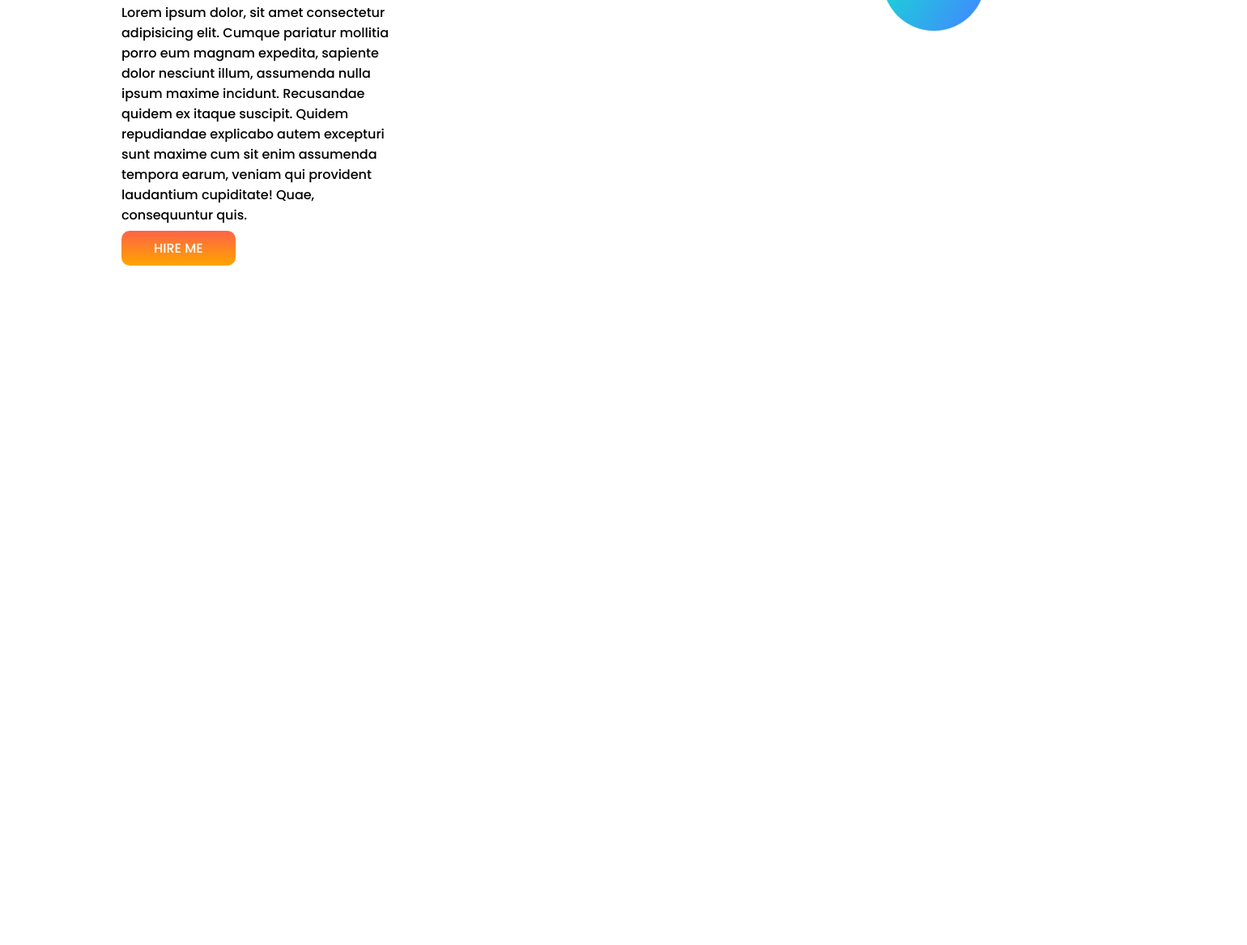
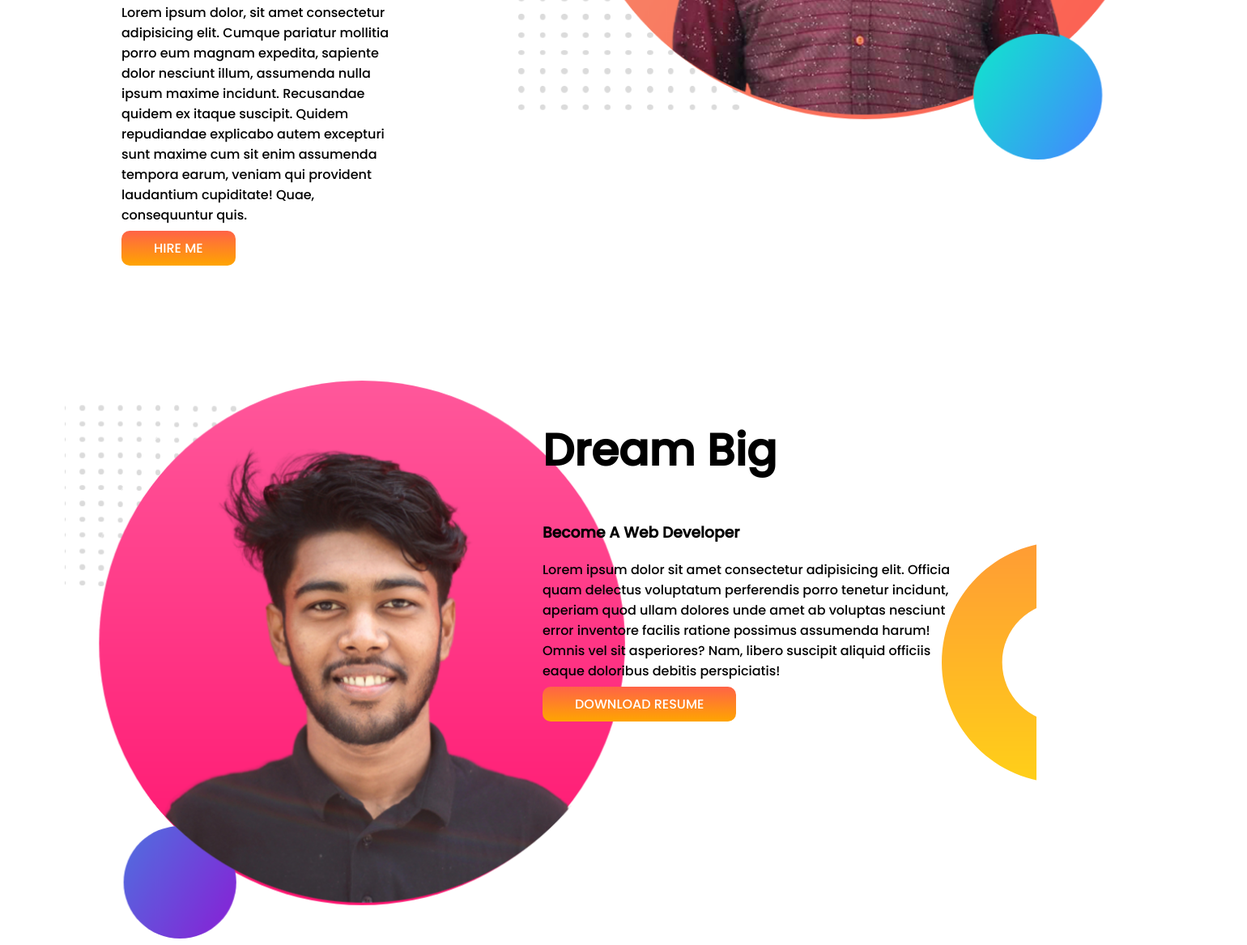
Before and after one commit to Tarek7066/Personal-dev-portfolio, a plain HTML site: page index.html in a window 1280 px wide. Shown: the part 597-1764 px from the top of the page at 81% size, 1540 px wide, since content can reach past the window. Before the commit the page ends 925 px from the top, so only its background shows below. Drawn offline with Linux system fonts and the light colour scheme.

Commit message:
50%-complete

```diff
--- a/css/style.css
+++ b/css/style.css
@@ -6,6 +6,7 @@ body {
   display: flex;
   background-image: url("../images/top-banner.png");
   background-repeat: no-repeat;
+  margin-bottom: 150px;
 }
 .T-color {
   color: orange;
@@ -18,7 +19,8 @@ body {
   margin-left: 150px;
 }
 .flaxing img {
-  width: 40em;
+  width: 50em;
+  margin-right: 100px;
 }
 .btn {
   color: white;
@@ -28,4 +30,27 @@ body {
   text-decoration: none;
 }
 
-/* first section css compleate */
+/* first section css complete */
+
+.section-2 {
+  display: flex;
+  background-image: url(../images/dream-bg.png);
+  background-repeat: no-repeat;
+  background-position: right;
+}
+.flaxing-2 h1 {
+  font-size: 55px;
+}
+.flaxing-2 p {
+  width: 90%;
+}
+.flaxing-2 img {
+  width: 45em;
+  margin-left: 80px;
+}
+.flaxing-2 {
+  width: 50%;
+  margin-right: 30px;
+}
+
+/* second section css complete */
--- a/index.html
+++ b/index.html
@@ -34,5 +34,29 @@
         <img src="images/my-bg.png" alt="my-photo" />
       </div>
     </section>
+
+    <!-- second section -->
+
+    <section class="section-2">
+      <div class="flaxing-2">
+        <img src="images/my-bg2.png" alt="my-photo" />
+      </div>
+      <div class="flaxing-2">
+        <h1>Dream Big</h1>
+        <h3>Become A Web Developer</h3>
+        <p>
+          Lorem ipsum dolor sit amet consectetur adipisicing elit. Officia quam
+          delectus voluptatum perferendis porro tenetur incidunt, aperiam quod
+          ullam dolores unde amet ab voluptas nesciunt error inventore facilis
+          ratione possimus assumenda harum! Omnis vel sit asperiores? Nam,
+          libero suscipit aliquid officiis eaque doloribus debitis perspiciatis!
+        </p>
+        <a class="btn" href="#">DOWNLOAD RESUME</a>
+      </div>
+    </section>
+
+    <!-- third section -->
+
+    <section class="section-3"></section>
   </body>
 </html>
```
